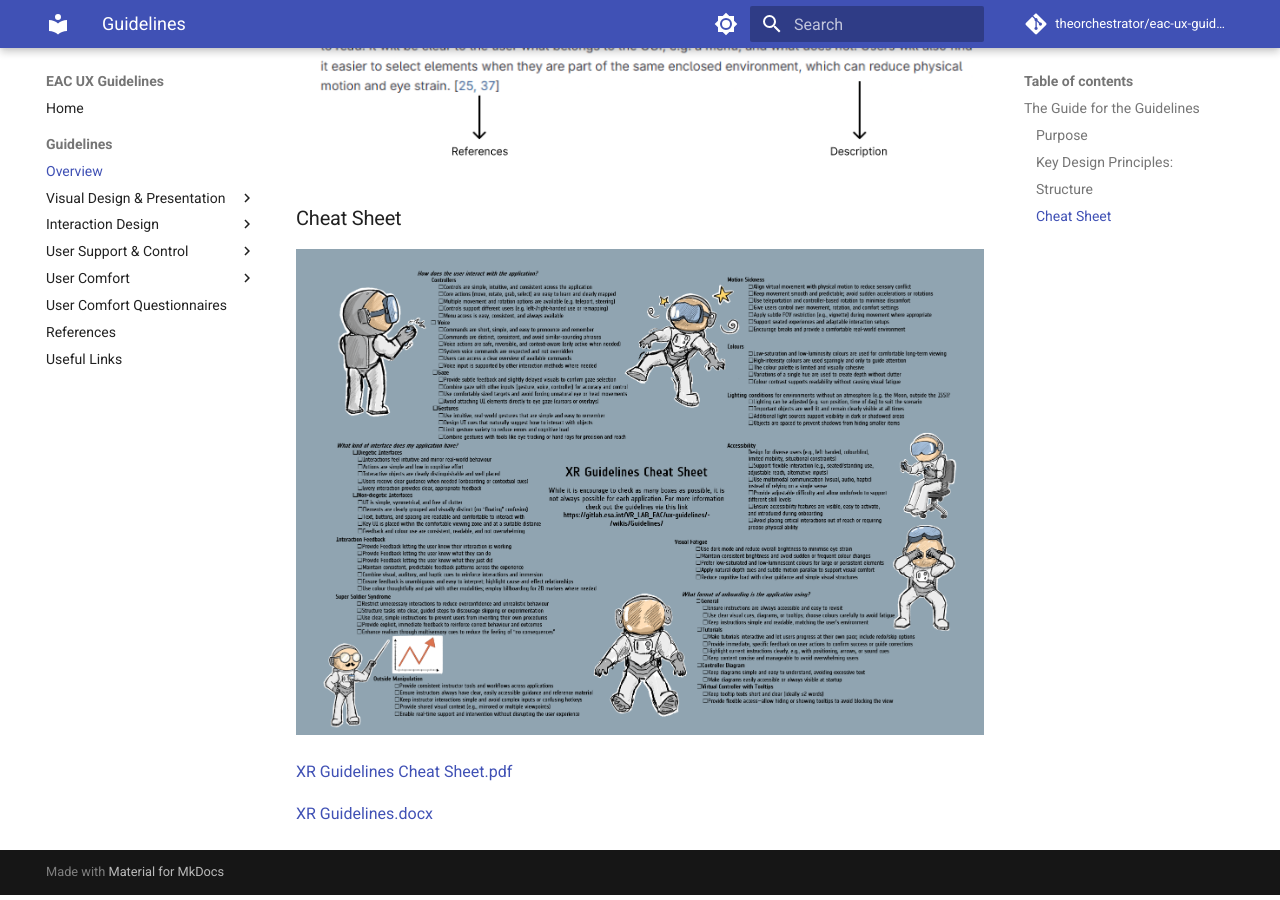
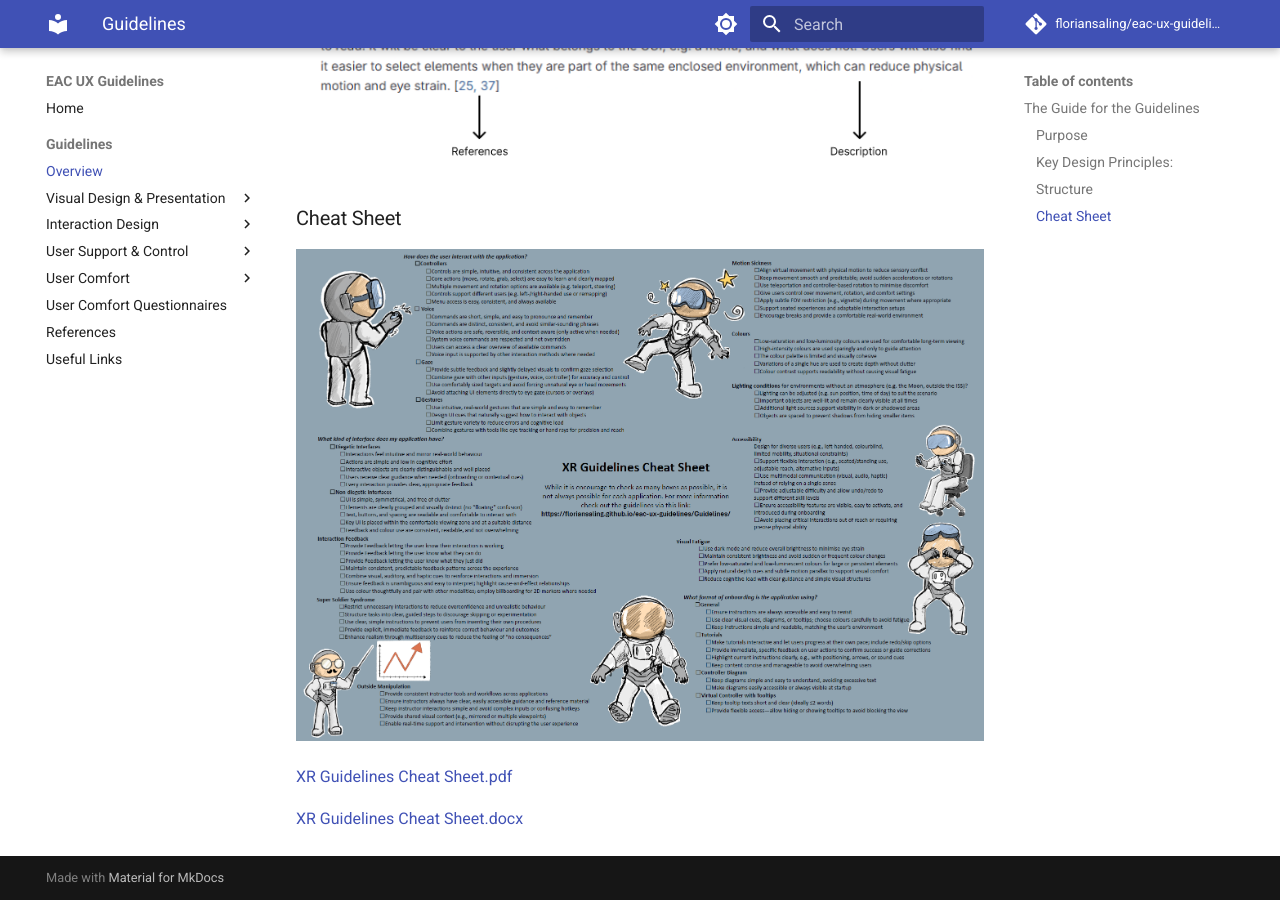
Before and after one commit to floriansaling/eac-ux-guidelines, an MkDocs documentation site: the page built from docs/Guidelines.md, in a window 1280 px wide and 900 px high, scrolled down 1740 px. Built offline with MkDocs 1.6.1 and Material for MkDocs 9.7.7, drawn with Linux system fonts in a browser that asks for light colours; comment, search, counter and statistics services are not loaded.

Commit message:
Update XR cheat sheet assets and repository ownership links

```diff
--- a/docs/Guidelines.md
+++ b/docs/Guidelines.md
@@ -30,8 +30,8 @@ Example:
 
 ### Cheat Sheet
 
-<img src="/eac-ux-guidelines/uploads/42cfa2374c0ad5ce7f65eec90408fa72/image.png" alt="image.png" width="849" height="600">
+<img src="/eac-ux-guidelines/uploads/42cfa2374c0ad5ce7f65eec90408fa72/image.png" alt="XR Guidelines Cheat Sheet" width="849">
 
 [XR Guidelines Cheat Sheet.pdf](/eac-ux-guidelines/uploads/05cbb7d65ffbab6b6302630a9079a0ff/XR_Guidelines_Cheat_Sheet.pdf)
 
-[XR Guidelines.docx](/eac-ux-guidelines/uploads/2399b2d7da427416a3b08843d67b82ba/XR_Guidelines.docx)
+[XR Guidelines Cheat Sheet.docx](/eac-ux-guidelines/uploads/2399b2d7da427416a3b08843d67b82ba/XR_Guidelines.docx)
--- a/mkdocs.yml
+++ b/mkdocs.yml
@@ -1,8 +1,8 @@
 site_name: EAC UX Guidelines
 site_description: UX guidance for designing XR applications
-site_url: https://theorchestrator.github.io/eac-ux-guidelines/
-repo_url: https://github.com/theorchestrator/eac-ux-guidelines
-repo_name: theorchestrator/eac-ux-guidelines
+site_url: https://floriansaling.github.io/eac-ux-guidelines/
+repo_url: https://github.com/floriansaling/eac-ux-guidelines
+repo_name: floriansaling/eac-ux-guidelines
 edit_uri: ""
 
 theme:
```
Also changed, not shown: Guidelines.md (+11 -11 lines), README.md (+1 -1 lines), docs/uploads/42cfa2374c0ad5ce7f65eec90408fa72/image.png, 5 other files.
